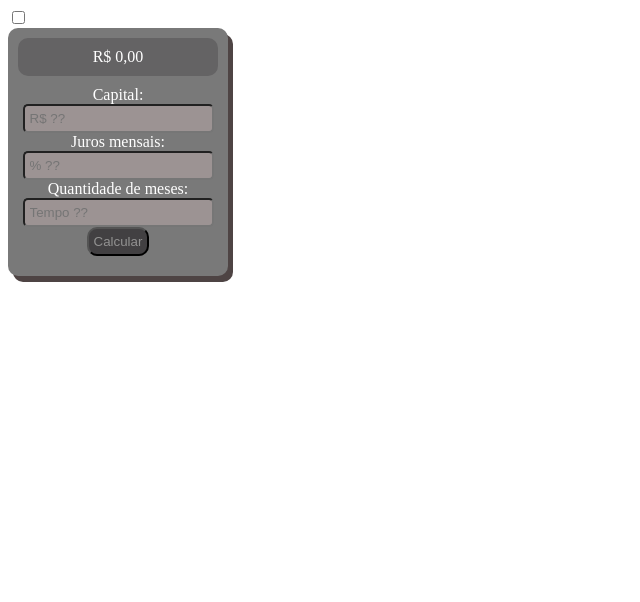
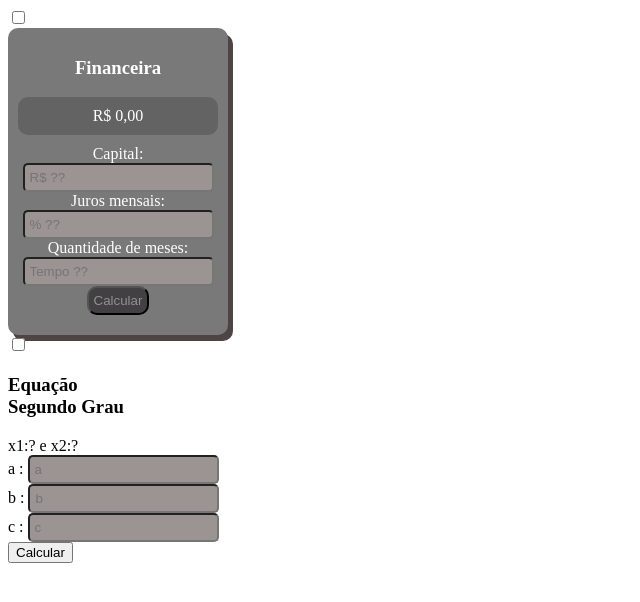
Before and after one commit to wygvsco/primeirog_3t, a plain HTML site: page index.html in a window 1280 px wide. Shown: the whole page, without its empty margins (0-640 px from the left). Drawn offline with Linux system fonts and the light colour scheme.

Commit message:
Update index.html

```diff
--- a/index.html
+++ b/index.html
@@ -1,5 +1,6 @@
 <!DOCTYPE html>
 <html lang="pt-br">
+
 <head>
     <meta charset="UTF-8">
     <meta http-equiv="X-UA-Compatible" content="IE=edge">
@@ -8,9 +9,14 @@
     <script src="estudo.js"></script>
     <link rel="stylesheet" href="geral.css">
 </head>
+
 <body>
     <input type="checkbox" id="input-calcFin">
     <div class="calc">
+        <label for="input-calcFin">
+            <h3>Financeira</h3>
+        </label>
+        <div class="calcF">
             <div id="spTotal">
                 <span id="total">R$ 0,00</span>
             </div>
@@ -22,6 +28,26 @@
                 <span id="listaMes"></span>
             </div>
         </div>
+    </div>
+
+    <input type="checkbox" id="input-calcESG">
+    <div class="calcEq">
+        <label for="input-calcESG">
+            <h3>Equação<br>Segundo Grau</h3>
+        </label>
+        <div class="calcESG">
+            <div id="spRaiz">
+                <span id="raiz">x1:? e x2:? </span>
+            </div>
+            a : <input id="a" placeholder="a" type="text"><br>
+            b : <input id="b" placeholder="b" type="text"><br>
+            c : <input id="c" placeholder="c" type="text"><br>
+            <button onclick="CalculaRaiz()">Calcular</button>
+            <div>
+                <span id="listaMes"></span>
+            </div>
+        </div>
+    </div>
 </body>
 
 </html>
```
Lines whose indentation alone changed are shown as unchanged.
